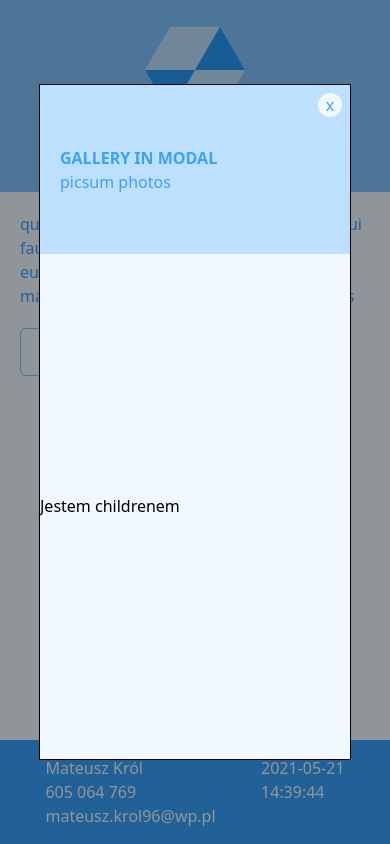
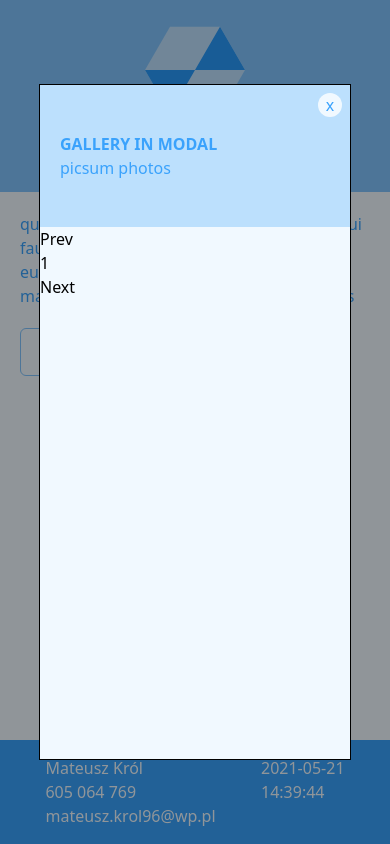
Before and after one commit to KrolMateusz/2md-recruitment-task, a React (Create React App) app: page / in a window 390 px wide. Both pictures are taken after a click on the button "Show Gallery". Built offline with nearby package versions, Linux system fonts and the light colour scheme.

Commit message:
Slider component without imgs

```diff
--- a/src/components/modal/Modal.jsx
+++ b/src/components/modal/Modal.jsx
@@ -4,7 +4,7 @@ function Modal({ isOpened, onClose, children }) {
     if (!isOpened) return null
     return (
         <>
-            <div className="border border-solid bg-blue-light h-4/5 w-4/5 mx-auto my-auto flex flex-wrap fixed inset-0 z-20">
+            <div className="border border-solid bg-blue-light h-4/5 w-4/5 mx-auto my-auto flex flex-col fixed inset-0 z-20">
                 <div className="bg-blue-light-2 text-blue-dark h-1/4 p-5 w-full relative flex flex-col justify-center">
                     <button
                         className="bg-blue-light text-center w-6 h-6 rounded-full absolute right-2 top-2"
--- /dev/null
+++ b/src/components/slider/Slider.jsx
@@ -0,0 +1,37 @@
+import { useState } from "react"
+import PropTypes from "prop-types"
+
+function Slider({ slides }) {
+    const [currentSlide, setCurrentSlide] = useState(0)
+
+    function nextSlide() {
+        currentSlide < slides.length - 1
+            ? setCurrentSlide((current) => current + 1)
+            : setCurrentSlide(0)
+    }
+
+    function previousSlide() {
+        currentSlide === 0
+            ? setCurrentSlide(slides.length - 1)
+            : setCurrentSlide((current) => current - 1)
+    }
+
+    if (!slides.length) return null
+    return (
+        <div className="w-full h-full">
+            <button onClick={previousSlide}>Prev</button>
+            <p>{slides[currentSlide].title}</p>
+            <button onClick={nextSlide}>Next</button>
+        </div>
+    )
+}
+
+Slider.propTypes = {
+    slides: PropTypes.arrayOf(
+        PropTypes.shape({
+            title: PropTypes.string.isRequired,
+        })
+    ),
+}
+
+export default Slider
--- /dev/null
+++ b/src/components/slider/index.js
@@ -0,0 +1 @@
+export { default } from "./Slider"
--- a/src/main/MainPage.jsx
+++ b/src/main/MainPage.jsx
@@ -3,6 +3,7 @@ import { useState, useRef, useEffect } from "react"
 import ButtonsWrapper from "./ButtonsWrapper"
 import Canvas from "../components/canvas"
 import Modal from "../components/modal"
+import Slider from "../components/slider"
 
 const fullText = `quis enim lobortis scelerisque fermentum dui faucibus in
 ornare quam viverra orci sagittis eu volutpat odio facilisis
@@ -72,11 +73,18 @@ function MainPage() {
                     )}
                     r={radius}
                 />
-                <h1 className="text-blue-light text-lg md:hidden">
+                <h1 className="text-blue-light text-lg md:hidden font-bold">
                     This is main page title
                 </h1>
                 <Modal isOpened={isModelOpened} onClose={onCloseGallery}>
-                    <div>Jestem childrenem</div>
+                    <Slider
+                        slides={[
+                            { title: "1" },
+                            { title: "2" },
+                            { title: "3" },
+                            { title: "4" },
+                        ]}
+                    />
                 </Modal>
             </div>
             <div className="bg-blue-light md:w-5/6 p-5 md:px-14 md:py-24 flex-grow md:flex-grow-0 flex flex-col items-center">
```
